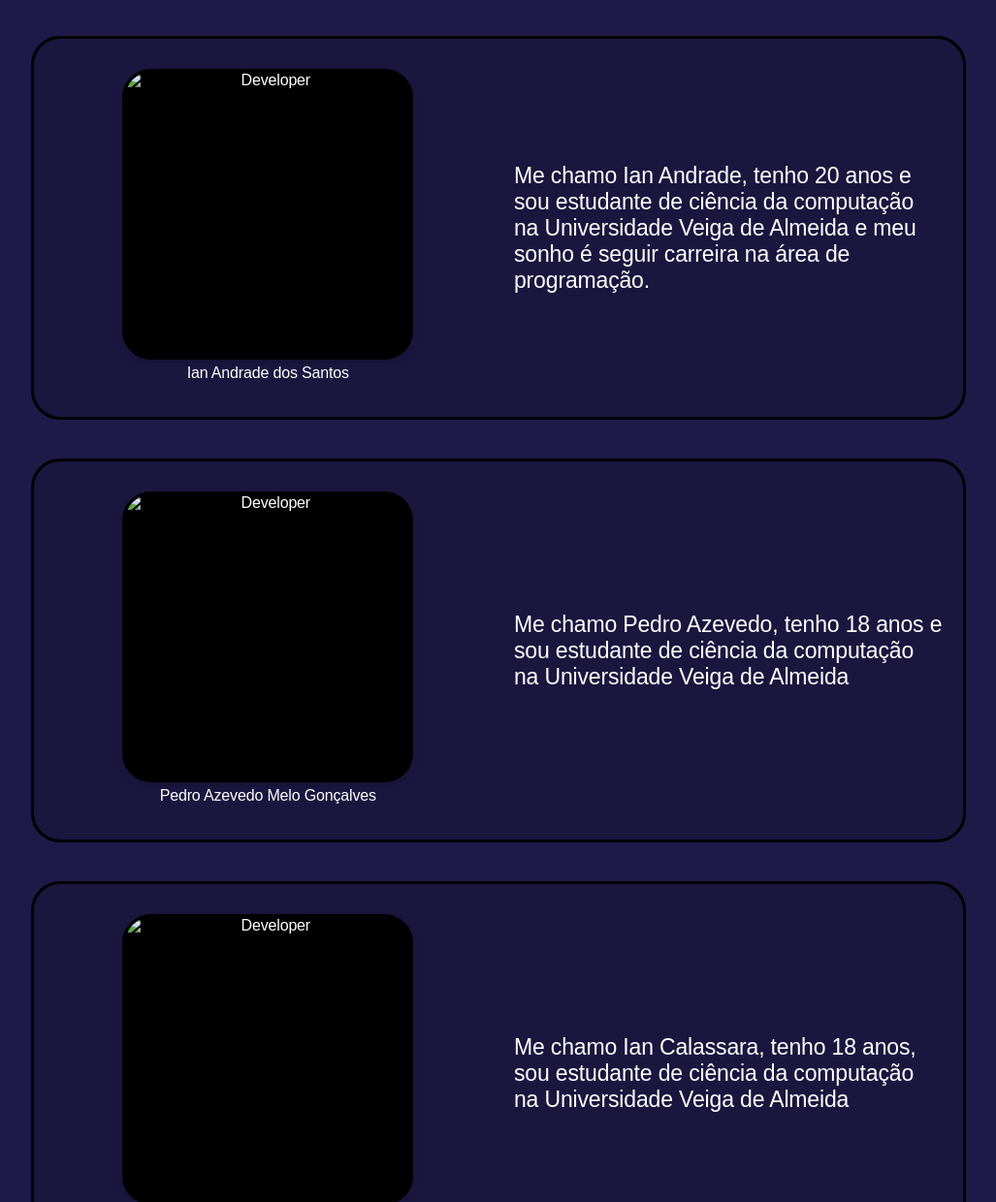
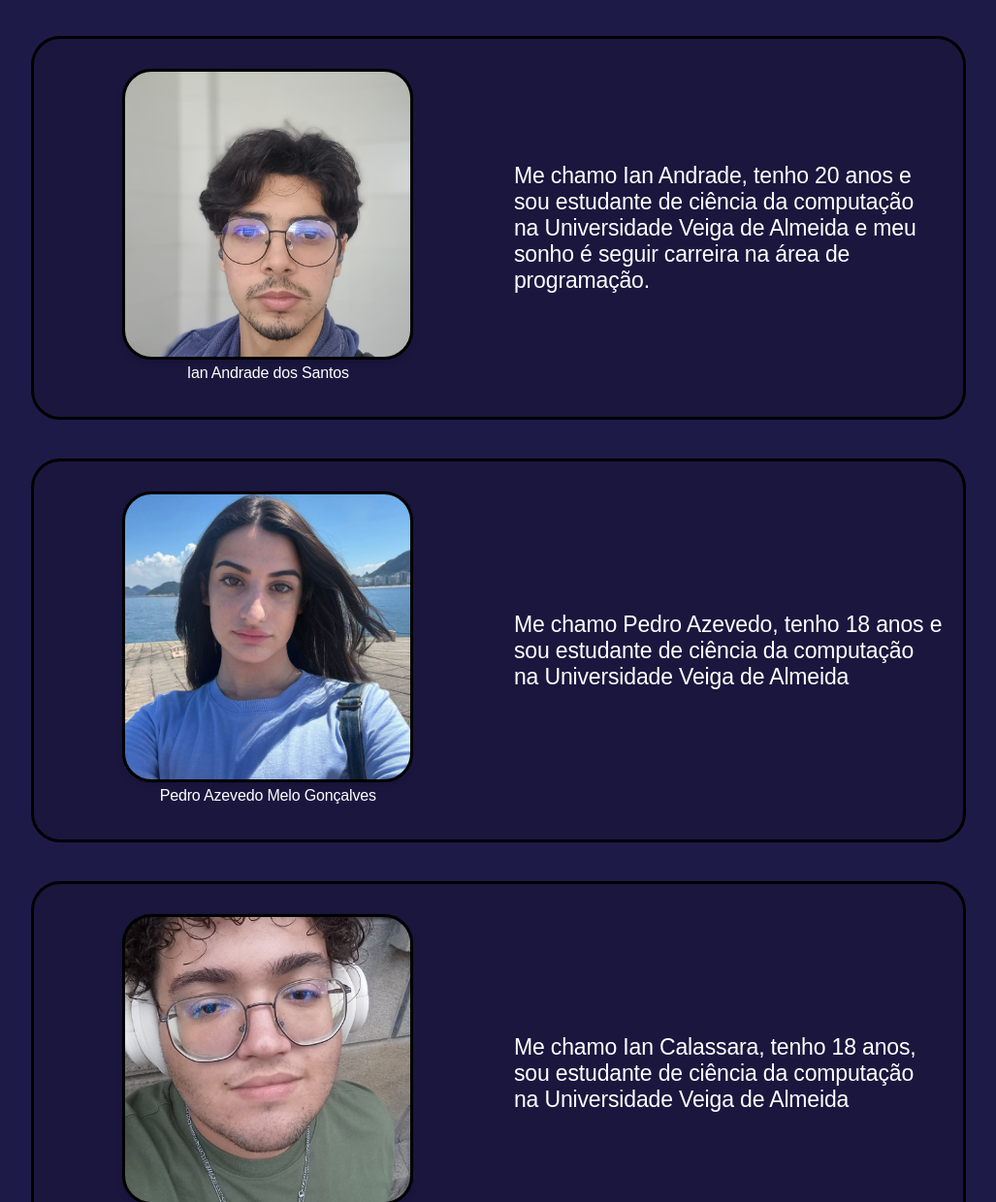
Before and after one commit to ianandrade605/site-pessoal1, a plain HTML site: page sobre.html in a window 1280 px wide. Shown: the part 539-1779 px from the top of the page at 97% size, without its empty margins (126-1153 px from the left). Drawn offline with Linux system fonts and the light colour scheme.

Commit message:
Update sobre.html

```diff
--- a/sobre.html
+++ b/sobre.html
@@ -40,7 +40,7 @@
             <div class="bloco" >
               <div class="cartao flex">
                 <figure class=" text_center">
-                  <img class="foto" width="200px" height="200px" src="assets/Ian Andrade.jpeg" alt="Developer" class="about_img" />
+                  <img class="foto" width="200px" height="200px" src="Ian Andrade.jpeg" alt="Developer" class="about_img" />
                   <figcaption class="about_caption ">Ian Andrade dos Santos</figcaption>
                 </figure>
                 <div class="text_center testo">
@@ -51,7 +51,7 @@
             <div class="bloco">
               <div class="cartao flex">
                 <figure class=" text_center">
-                      <img class="foto" width="200px" height="200px" src="assets/pedro azevedo.jpeg" alt="Developer" class="about_img" />
+                      <img class="foto" width="200px" height="200px" src="pedro azevedo.jpeg" alt="Developer" class="about_img" />
                   <figcaption class="about_caption ">Pedro Azevedo Melo Gonçalves</figcaption>
                 </figure>
                 <div class="text_center testo">
@@ -62,7 +62,7 @@
             <div class="bloco">
               <div class="cartao flex">
                 <figure class=" text_center">
-                  <img class="foto" width="200px" height="200px" src="assets/ian calassara.jpeg" alt="Developer" class="about_img" />
+                  <img class="foto" width="200px" height="200px" src="ian calassara.jpeg" alt="Developer" class="about_img" />
                   <figcaption class="about_caption ">Ian Machado Rangel Calassara Pereira</figcaption>
                 </figure>
                 <div class="text_center testo">
@@ -73,7 +73,7 @@
             <div class="bloco">
               <div class="cartao flex">
                 <figure class=" text_center">
-                  <img class="foto" width="200px" height="200px" src="assets/arthur sato.jpeg" alt="Developer" class="about_img" />
+                  <img class="foto" width="200px" height="200px" src="arthur sato.jpeg" alt="Developer" class="about_img" />
                   <figcaption class="about_caption ">Arthur Sato Pereira</figcaption>
                 </figure>
                 <div class="text_center testo">
@@ -86,7 +86,7 @@
             <div class="bloco">
               <div class="cartao flex">
                 <figure class=" text_center">
-                  <img class="foto" width="200px" height="200px" src="assets/Samuel augusto.jpeg" alt="Developer" class="about_img" />
+                  <img class="foto" width="200px" height="200px" src="Samuel augusto.jpeg" alt="Developer" class="about_img" />
                   <figcaption class="about_caption ">Samuel Augusto de Melo</figcaption>
                 </figure>
                 <div class="text_center testo">
```
